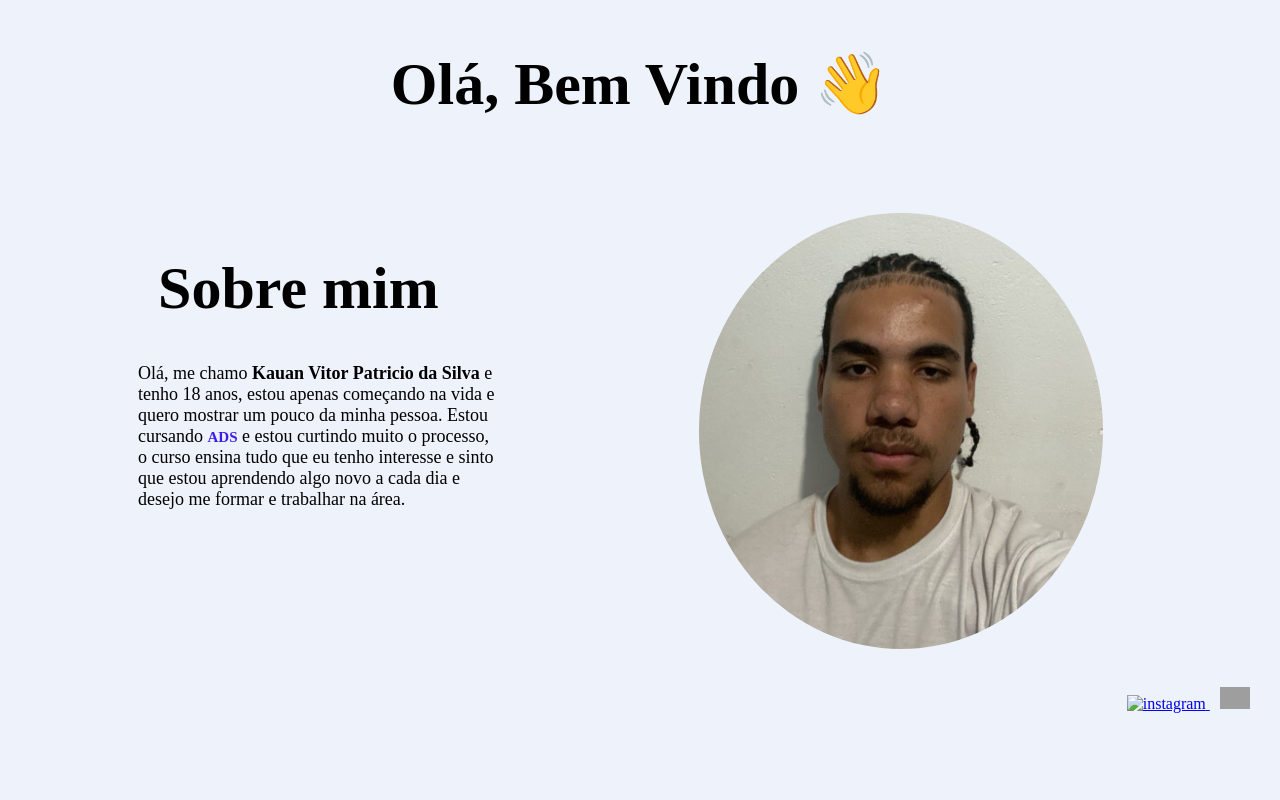
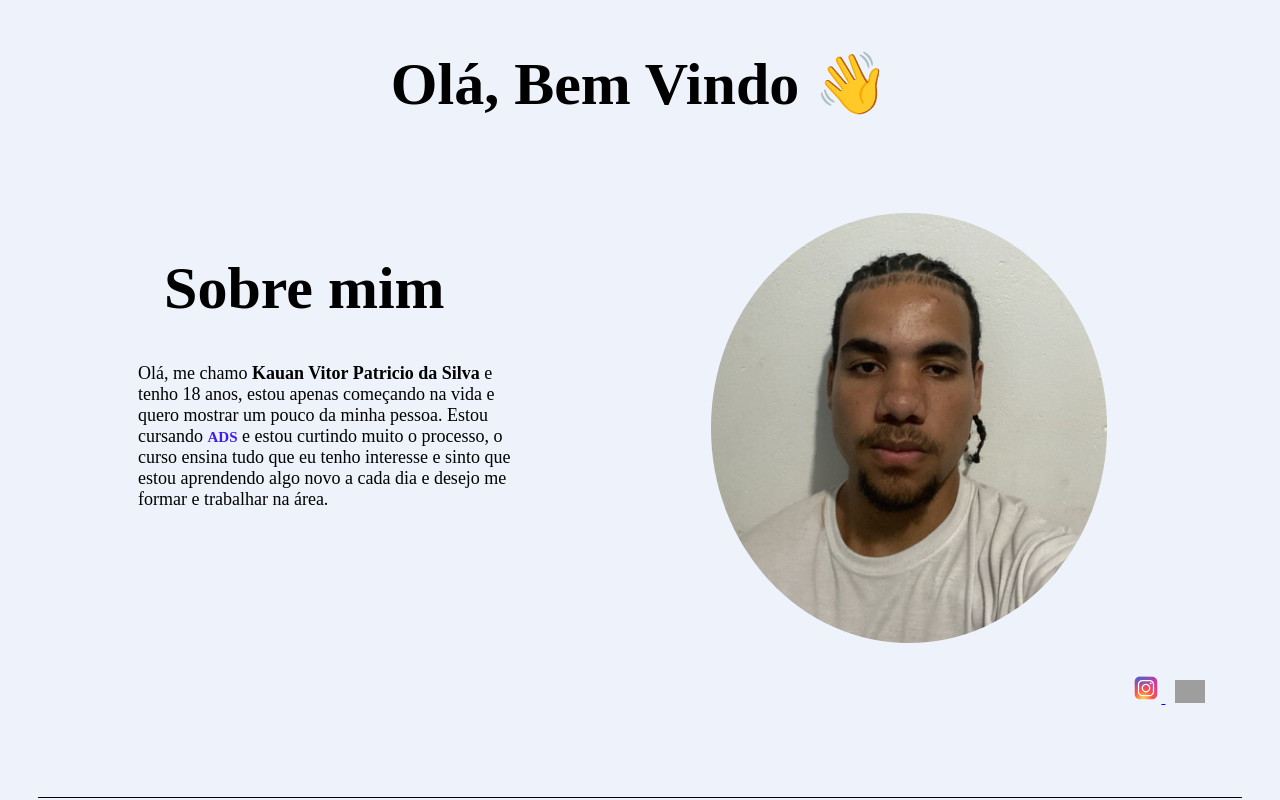
Before and after one commit to KauanVitor07/KauanVitor07.github.io, a plain HTML site: page index.html in a window 1280 px wide. Shown: the top 800 px of the page. Drawn offline with Linux system fonts and the light colour scheme; grey boxes are pictures that could not be loaded.

Commit message:
Update index.html

```diff
--- a/index.html
+++ b/index.html
@@ -28,7 +28,7 @@
             <img src="img/eu.jfif"  class="eu">
 
             <a href="https://www.instagram.com/kauaan_vitoor/" target="_blank" class="social-icon">
-            <img src="logo-instagram.png"alt="instagram" class="social-icon">
+            <img src="icons8-instagram-logo.svg" alt="instagram" class="social-icon">
             </a>
 
             <a href="https://github.com/KauanVitor07" target="_blank" class="social-icon-2">
```
